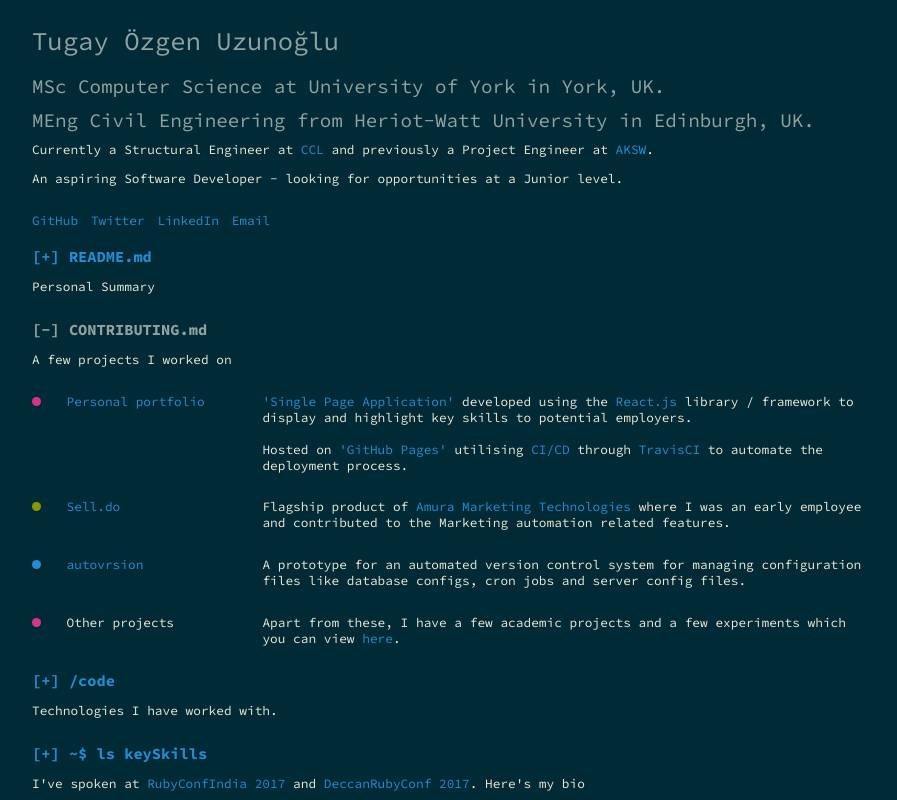
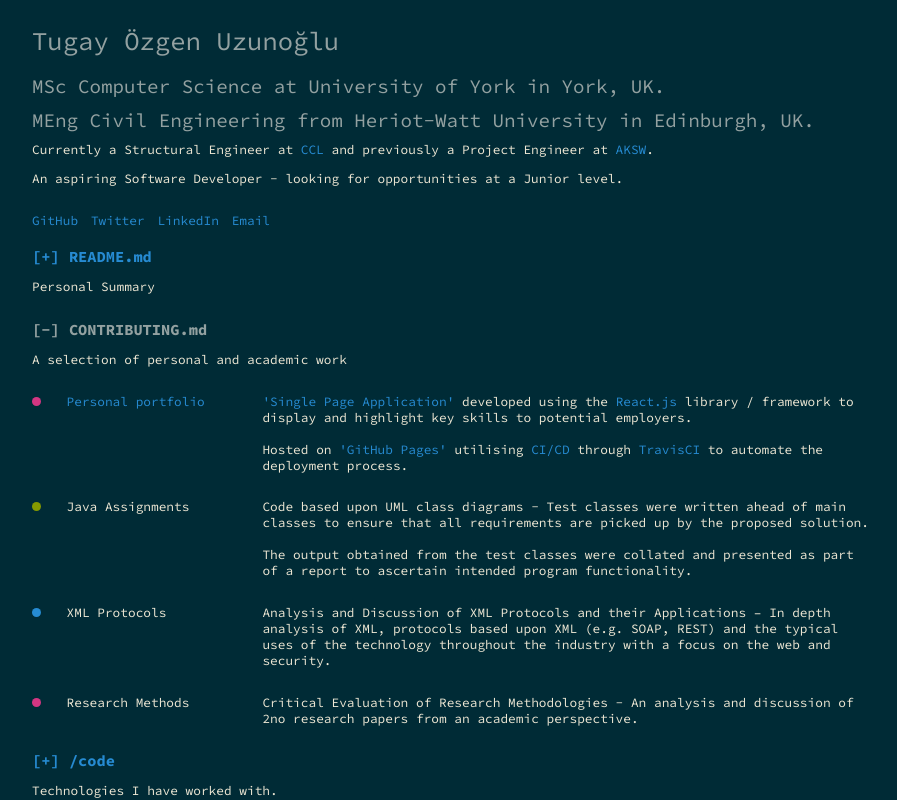
Before and after one commit to tuzun89/tuzun89.github.io, a React (Create React App) app: page / in a window 1280 px wide. Both pictures are taken after a click on the element "CONTRIBUTING.md". Shown: the top 800 px of the page, without its empty margins (188-1085 px from the left). Built offline with nearby package versions, Linux system fonts and the light colour scheme.

Commit message:
CV content added

```diff
--- a/src/components/contributing_md.jsx
+++ b/src/components/contributing_md.jsx
@@ -4,62 +4,75 @@ export default class Contributing extends Component {
   render() {
     return (
       <div className="changelog">
-        <h2 className="title flash">CONTRIBUTING.md</h2>A few projects I worked
-        on
+        <h2 className="title flash">CONTRIBUTING.md</h2>A selection of personal
+        and academic work
         <div className="exp">
           <ul>
             <li className="event">
               <div className="left">
-                <a href="https://github.com/tuzun89/tuzun89.github.io">Personal portfolio</a>
+                <a href="https://github.com/tuzun89/tuzun89.github.io">
+                  Personal portfolio
+                </a>
               </div>
               <div className="desc">
                 <p>
-                  <a href="https://en.wikipedia.org/wiki/Single-page_application">'Single Page Application' </a>
-                  developed using the<a href="https://reactjs.org/docs/getting-started.html"> React.js</a> library / framework
-                  to display and highlight key skills to potential employers.  <br></br><br></br>Hosted on <a href="https://pages.github.com/">'GitHub Pages' </a> utilising
-                  <a href="https://www.redhat.com/en/topics/devops/what-is-ci-cd"> CI/CD </a> through <a href="https://docs.travis-ci.com/user/tutorial/">TravisCI </a>
+                  <a href="https://en.wikipedia.org/wiki/Single-page_application">
+                    'Single Page Application'{" "}
+                  </a>
+                  developed using the
+                  <a href="https://reactjs.org/docs/getting-started.html">
+                    {" "}
+                    React.js
+                  </a>{" "}
+                  library / framework to display and highlight key skills to
+                  potential employers. <br></br>
+                  <br></br>Hosted on{" "}
+                  <a href="https://pages.github.com/">'GitHub Pages' </a>{" "}
+                  utilising
+                  <a href="https://www.redhat.com/en/topics/devops/what-is-ci-cd">
+                    {" "}
+                    CI/CD{" "}
+                  </a>{" "}
+                  through{" "}
+                  <a href="https://docs.travis-ci.com/user/tutorial/">
+                    TravisCI{" "}
+                  </a>
                   to automate the deployment process.
                 </p>
               </div>
             </li>
             <li className="job">
-              <div className="left">
-                <a href="https://sell.do">Sell.do</a>
-              </div>
+              <div className="left">Java Assignments</div>
               <div className="desc">
                 <p>
-                  Flagship product of{" "}
-                  <a href="https://amuratech.com">
-                    Amura Marketing Technologies
-                  </a>{" "}
-                  where I was an early employee and contributed to the Marketing
-                  automation related features.
+                  Code based upon UML class diagrams - Test classes were written
+                  ahead of main classes to ensure that all requirements are
+                  picked up by the proposed solution. <br></br>
+                  <br></br>
+                  The output obtained from the test classes were collated and
+                  presented as part of a report to ascertain intended program
+                  functionality.
                 </p>
               </div>
             </li>
             <li className="fun">
-              <div className="left">
-                <a href="https://shaunakpp.github.io/autovrsion">autovrsion</a>
-              </div>
+              <div className="left">XML Protocols</div>
               <div className="desc">
                 <p>
-                  A prototype for an automated version control system for
-                  managing configuration files like database configs, cron jobs
-                  and server config files.
+                  Analysis and Discussion of XML Protocols and their
+                  Applications – In depth analysis of XML, protocols based upon
+                  XML (e.g. SOAP, REST) and the typical uses of the technology
+                  throughout the industry with a focus on the web and security.
                 </p>
               </div>
             </li>
             <li className="event">
-              <div className="left">Other projects</div>
+              <div className="left">Research Methods</div>
               <div className="desc">
                 <p>
-                  Apart from these, I have a few academic projects and a few
-                  experiments which you can view{" "}
-                  <a href="https://github.com/shaunakpp?utf8=%E2%9C%93&tab=repositories&q=&type=source&language=">
-                    {" "}
-                    here
-                  </a>
-                  .
+                  Critical Evaluation of Research Methodologies - An analysis
+                  and discussion of 2no research papers from an academic
+                  perspective.
                 </p>
               </div>
             </li>
--- a/src/components/speaker_bio.jsx
+++ b/src/components/speaker_bio.jsx
@@ -5,17 +5,15 @@ export default class Speaker extends Component {
     return (
       <div className="bio">
         <h2 className="title flash">~$ ls keySkills </h2>
-        I've spoken at{" "}
-        <a href="https://2017.rubyconfindia.org">RubyConfIndia 2017</a> and{" "}
-        <a href="https://2017.deccanrubyconf.org/">DeccanRubyConf 2017</a>.
         Here's my bio
         <div className="exp">
-          Shaunak is a Computer science graduate Student at University of
-          Maryland, Baltimore-County. He has 4+ years of experience in
-          developing large scale Rails based products. Introduced to Ruby 8
-          years ago, it has since been his go-to language. When not working,
-          you'll probably find him listening to Metallica or exploring complex
-          magic systems of Brandon Sanderson's Cosmere.
+          Tugay is currently employed as a structural engineer in London, UK and
+          has 7 years of experience designing buildings throughout the UK. He is
+          also a computer science postgraduate student at the University of
+          York. Tugay spends his spare time working on personal programming
+          projects in order to fully understand the software engineering design
+          process from the ground up while focusing on fundamental computer
+          science principles.
         </div>
       </div>
     );
```
